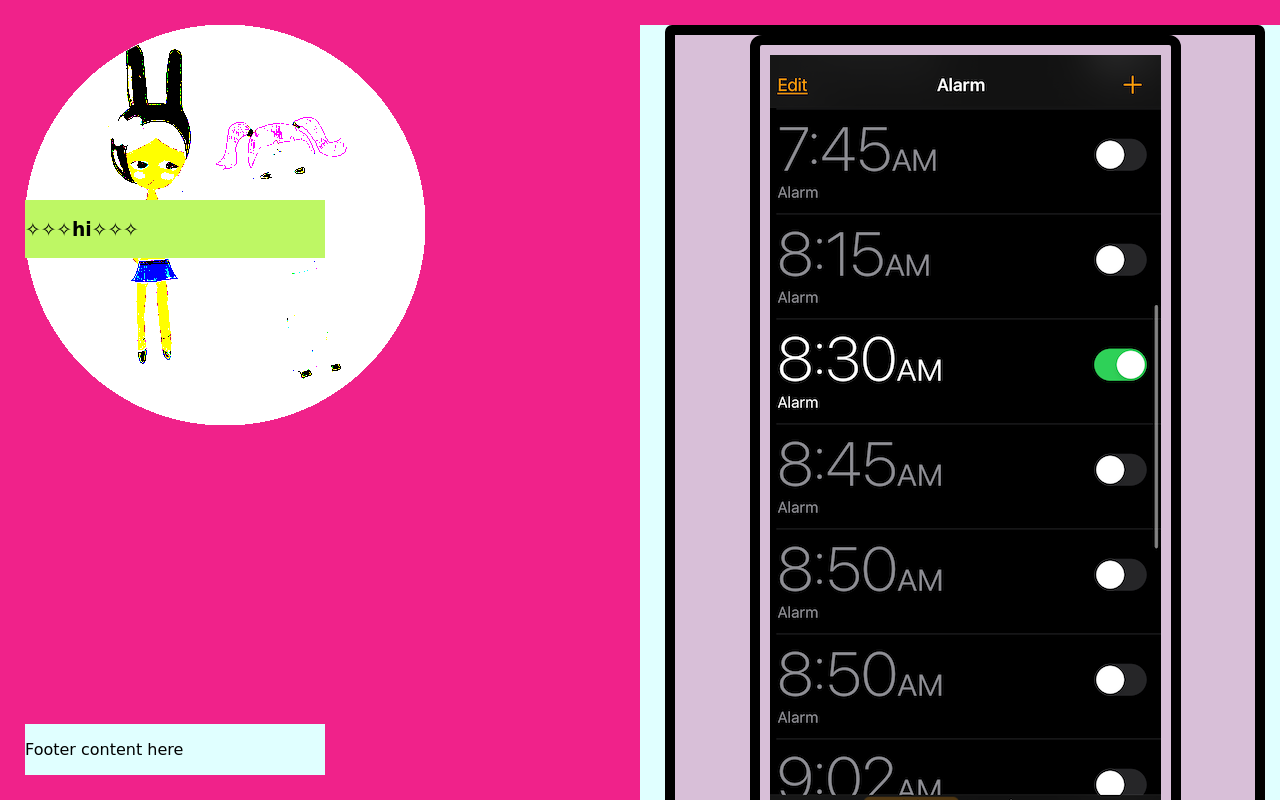
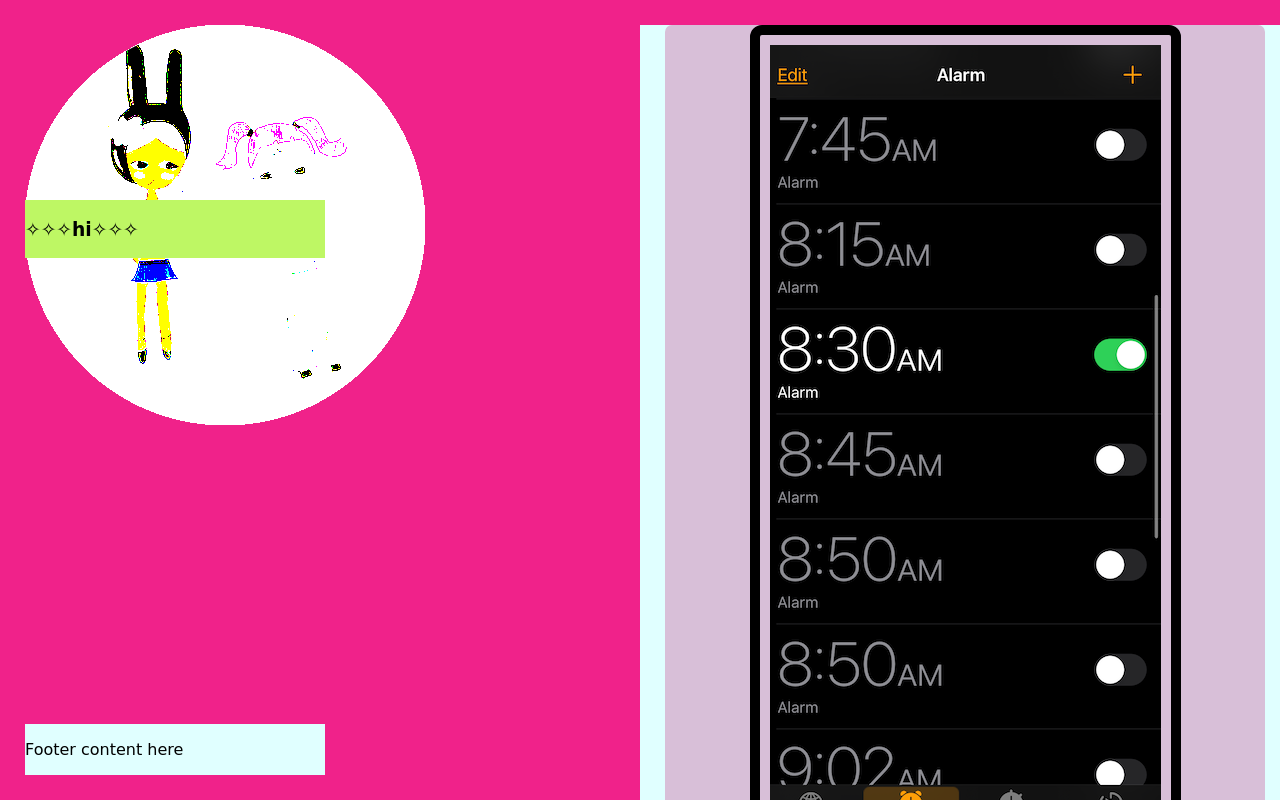
Before and after one commit to avayng/thefeed, a plain HTML site: page thefeed.html in a window 1280 px wide. Shown: the top 800 px of the page. Drawn offline with Linux system fonts and the light colour scheme; a web font is replaced by a local one.

Commit message:
Update stylesheet.css

```diff
--- a/css/stylesheet.css
+++ b/css/stylesheet.css
@@ -64,7 +64,7 @@ main {
 
 section {
     background-color: thistle;
-    border: 10px black solid;
+    border: 10px purple;
     margin: 25px;
     text-align: center;
     border-radius: 7px;
```
